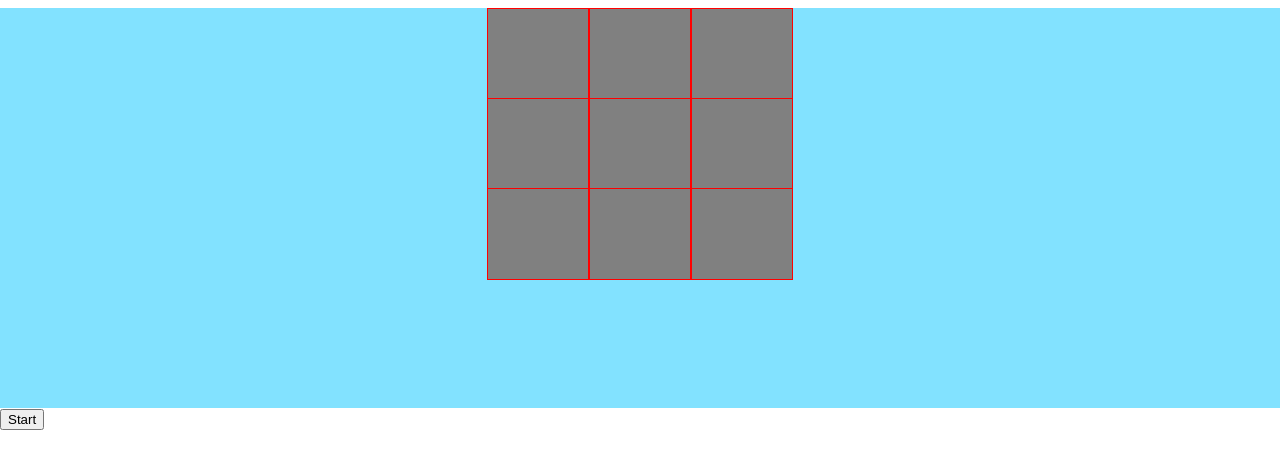
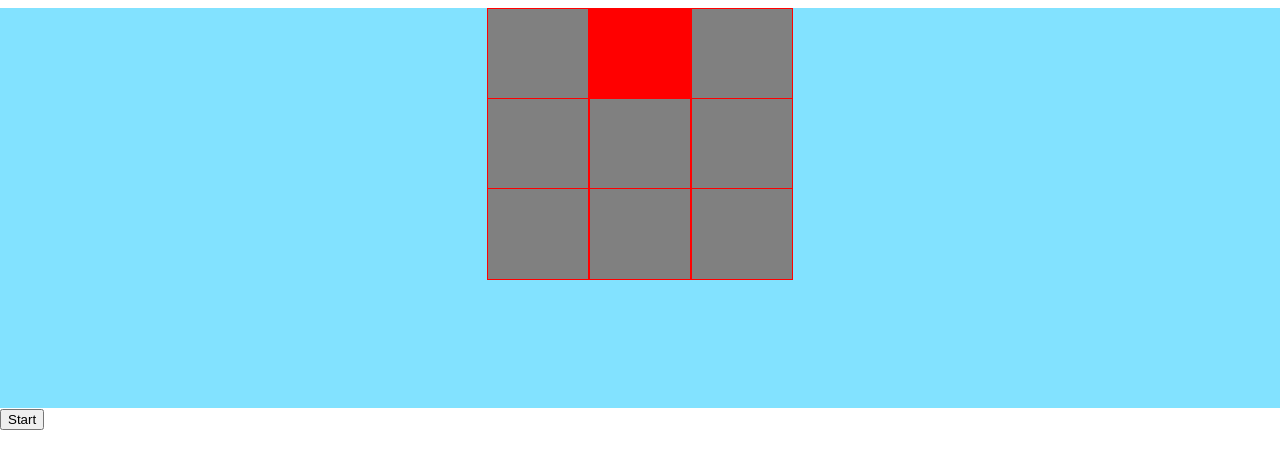
Before and after one commit to ivanyordanovgt/Brainzone, a React (Create React App) app in the folder brainzone/: page / in a window 1280 px wide. Shown: the top 468 px of the page. Built offline with nearby package versions, Linux system fonts and the light colour scheme.

Commit message:
Added a state that will hold the index of the box that needs to be highlighted

```diff
--- a/brainzone/src/components/SequinceMemory/SequinceMemory.js
+++ b/brainzone/src/components/SequinceMemory/SequinceMemory.js
@@ -4,6 +4,7 @@ export const SequinceMemory = () => {
 
   const [level, setLevel] = useState(1)
   const [memoriseOrder, setMemoriseOrder] = useState()
+  const [currentHighlight, setCurrentHighlight] = useState(1);
   const levelGenerator = (memoriseBoxesCount, rows, cols) => {
     return {'memoriseBoxesCount': memoriseBoxesCount,
             'rows': rows,
@@ -52,7 +53,9 @@ export const SequinceMemory = () => {
 
           return <div className={styles.row}>
             {[...Array(levels[level].cols)].map((x, colIndex) => {
-              return <div className={styles.card} onClick={() => onBoxClick(rowIndex+rowIndex+colIndex+rowIndex)}></div>
+              return <div className={styles.card} onClick={() => onBoxClick(rowIndex+rowIndex+colIndex+rowIndex)}>
+                {currentHighlight==rowIndex+rowIndex+colIndex+rowIndex ? <div className={styles.hightlight}></div>: ''}
+              </div>
             }) }
           </div>})}
       </div>
--- a/brainzone/src/components/SequinceMemory/SequinceMemory.module.css
+++ b/brainzone/src/components/SequinceMemory/SequinceMemory.module.css
@@ -18,3 +18,9 @@
     border: 1px solid red;
     background-color: gray;
 }
+
+.hightlight {
+    height: 100%;
+    width: 100%;
+    background-color: red;
+}
```
